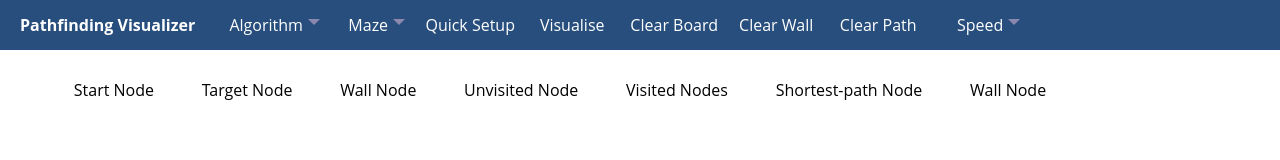
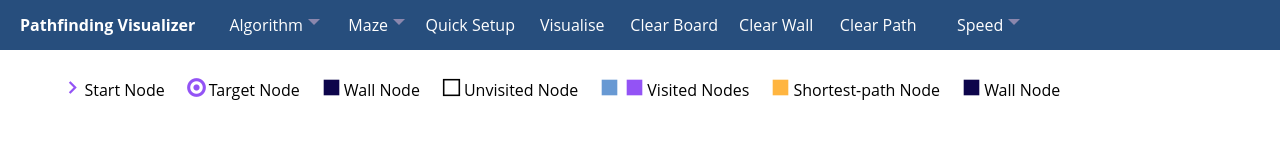
Before and after one commit to mnsavag/pathfinding-visualizer.github.io, a plain HTML site: page index.html in a window 1280 px wide. Drawn offline with Linux system fonts and the light colour scheme.

Commit message:
added tool section

```diff
--- a/index.html
+++ b/index.html
@@ -11,7 +11,6 @@
     <header class="header">
         <h3 class="header__name">Pathfinding Visualizer</h3>
         <nav class="menu">
-
             <div class="menu__btn">
                 <div class="menu__list">
                     <div class="menu__option">
@@ -24,7 +23,6 @@
                     </div>
                 </div>
             </div>
-
 
             <div class="menu__btn">
                 <div class="menu__list">
@@ -39,14 +37,12 @@
                 </div>
             </div>
 
-
             <div class="menu__btn">Quick Setup</div>
             <div class="menu__btn">Visualise<span></span></div>
 
             <div class="menu__btn">Clear Board</div>
             <div class="menu__btn">Clear Wall</div>
             <div class="menu__btn">Clear Path</div>
-
 
             <div class="menu__btn">
                 <div class="menu__list">
@@ -61,24 +57,42 @@
                     </div>
                 </div>
             </div>
-
-
         </nav>
     </header>
 
     <div class="section">
+        <div class="section__container">
+            <div class="section__item">
+                <img src="img/node-start.png" alt="">
+                <span>Start Node</span>
+            </div>
+            <div class="section__item">
+                <img src="img/target.png" alt="">
+                <span>Target Node</span>
+            </div>
+            <div class="section__item">
+                <img src="img/node-dark-blue.png" alt="">
+                <span>Wall Node</span>
+            </div>
 
-        <div class="section__container">
-            <div class="section__item"><span>Start Node</span></div>
-            <div class="section__item"><span>Target Node</span></div>
-            <div class="section__item"><span>Wall Node</span></div>
-
-            <div class="section__item"><span>Unvisited Node</span></div>
-            <div class="section__item"><span>Visited Nodes</span></div>
-            <div class="section__item"><span>Shortest-path Node</span></div>
-            <div class="section__item"><span>Wall Node</span></div>
-        </div">
-
+            <div class="section__item">
+                <img src="img/node-white.png" alt="">
+                <span>Unvisited Node</span>
+            </div>
+            <div class="section__item">
+                <img src="img/node-blue.png" alt="">
+                <img src="img/node-purple.png" alt="">
+                <span>Visited Nodes</span>
+            </div>
+            <div class="section__item">
+                <img src="img/node-yellow.png" alt="">
+                <span>Shortest-path Node</span>
+            </div>
+            <div class="section__item">
+                <img src="img/node-dark-blue.png" alt="">
+                <span>Wall Node</span>
+            </div>
+        </div>
     </div>
 </body>
 </html>
--- a/styles.css
+++ b/styles.css
@@ -143,7 +143,13 @@ body {
 
 .section__item{
     margin: auto auto;
+    display: flex;
+    align-items: center;
 }
 
-.section__item span {
+.section__item img{
+    width: 25px;
+    height: 25px;
+
+    margin: -5px 0px 0px 0px;
 }
```
Also changed, not shown: img/node-blue.png (added), img/node-dark-blue.png (added), img/node-purple.png (added), img/node-start.png (added), img/node-white.png (added), img/node-yellow.png (added), img/target.png (added).
